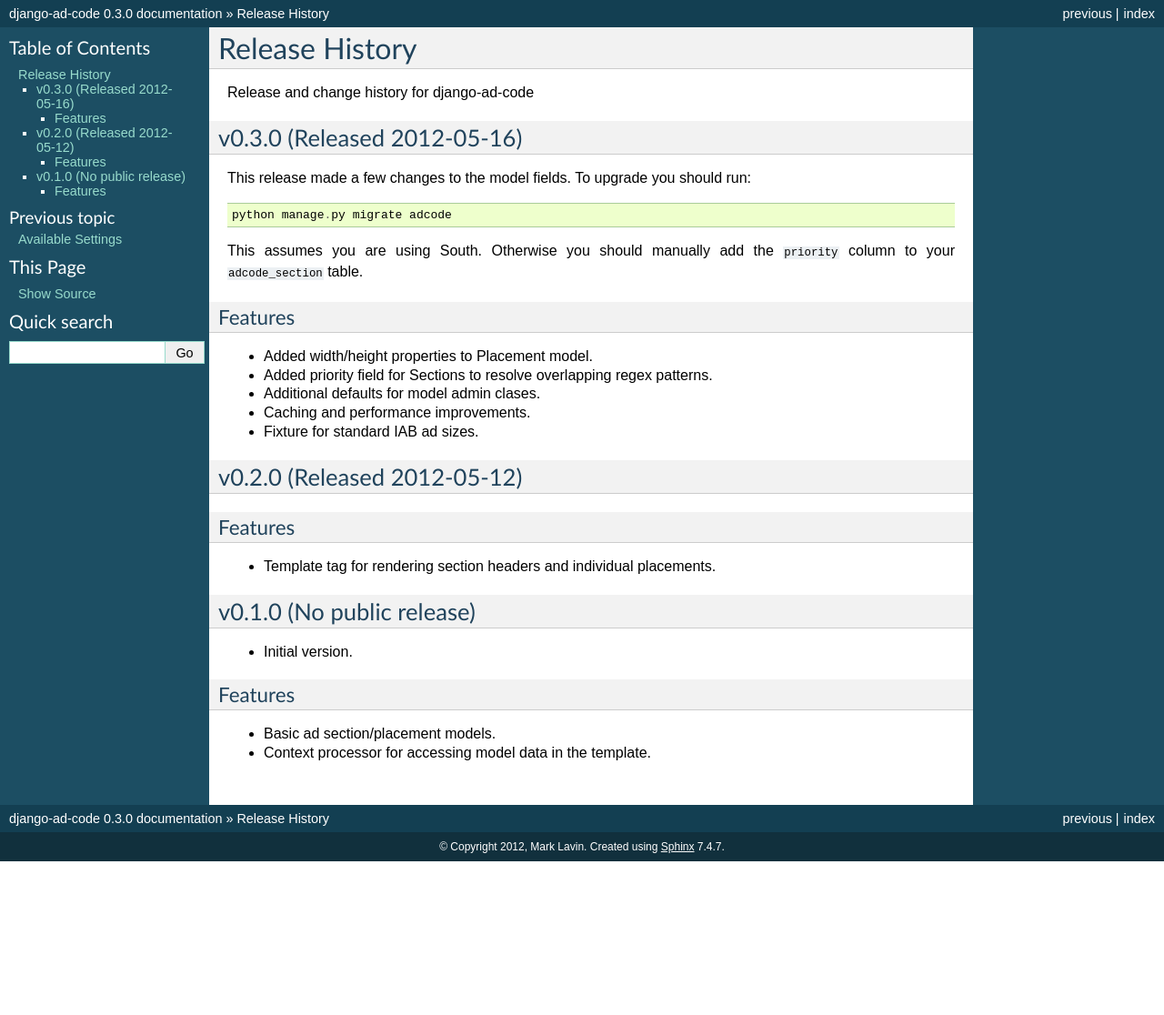
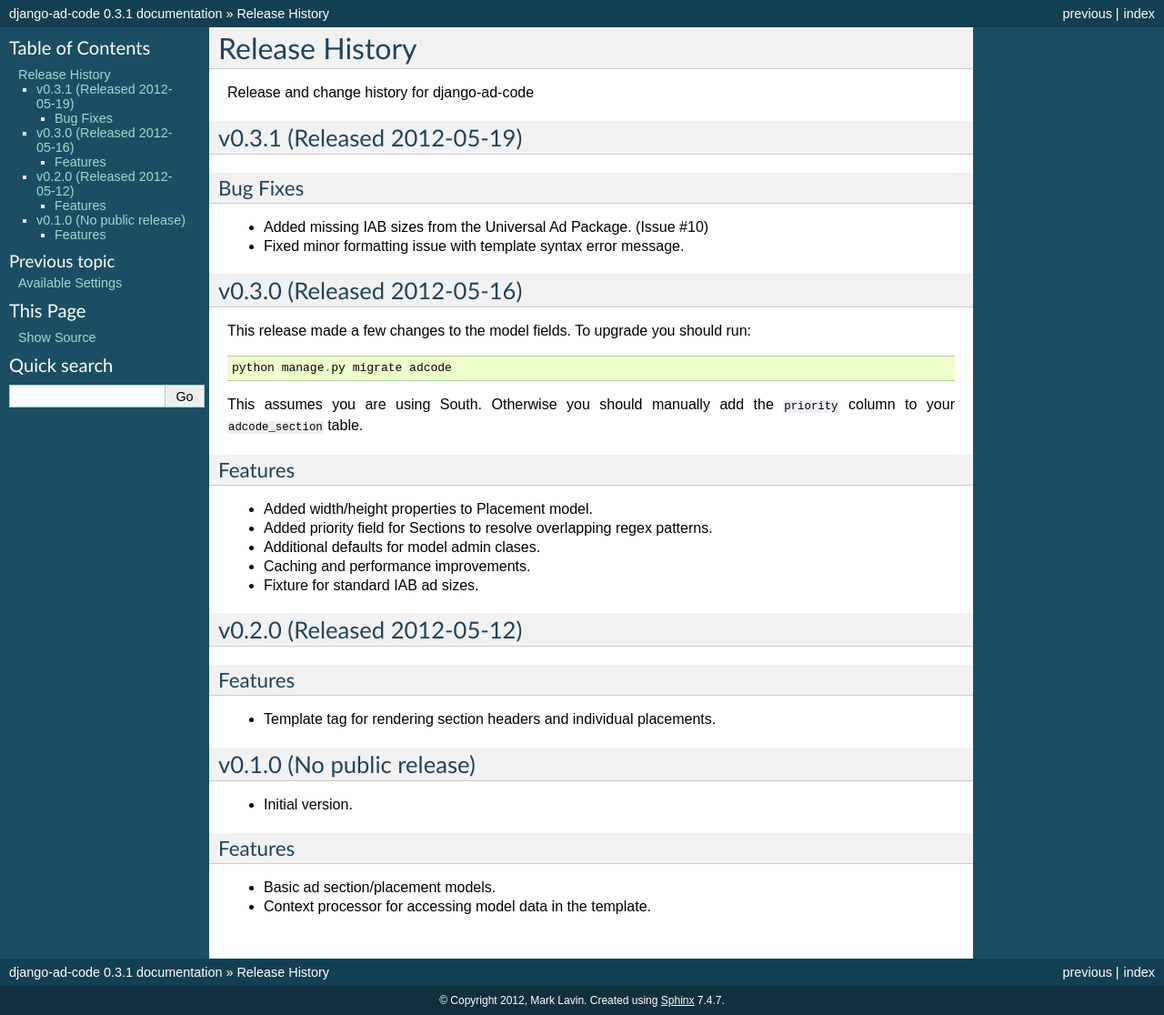
Before and after one commit to mlavin/django-ad-code, a Sphinx documentation site: the page built from docs/releases.rst, in a window 1280 px wide. Shown: the whole page at 91% size. Built offline with Sphinx 7.4.7, drawn with Linux system fonts in a browser that asks for light colours; before the commit the page ends 947 px from its top, so only the background shows below that.

Commit message:
Release notes and version bump.

```diff
--- a/adcode/__init__.py
+++ b/adcode/__init__.py
@@ -3,4 +3,4 @@
 from ad networks or exchanges such Adsense, DoubleClick or OpenX.
 """
 
-__version__ = '0.3.0'
+__version__ = '0.3.1'
--- a/docs/conf.py
+++ b/docs/conf.py
@@ -50,7 +50,7 @@
 # The short X.Y version.
 version = '0.3'
 # The full version, including alpha/beta/rc tags.
-release = '0.3.0'
+release = '0.3.1'
 
 # The language for content autogenerated by Sphinx. Refer to documentation
 # for a list of supported languages.
--- a/docs/releases.rst
+++ b/docs/releases.rst
@@ -2,6 +2,16 @@
 ====================================
 
 Release and change history for django-ad-code
+
+v0.3.1 (Released 2012-05-19)
+------------------------------------
+
+Bug Fixes
+_________________
+
+- Added missing IAB sizes from the Universal Ad Package. (Issue #10)
+- Fixed minor formatting issue with template syntax error message.
+
 
 v0.3.0 (Released 2012-05-16)
 ------------------------------------
```
